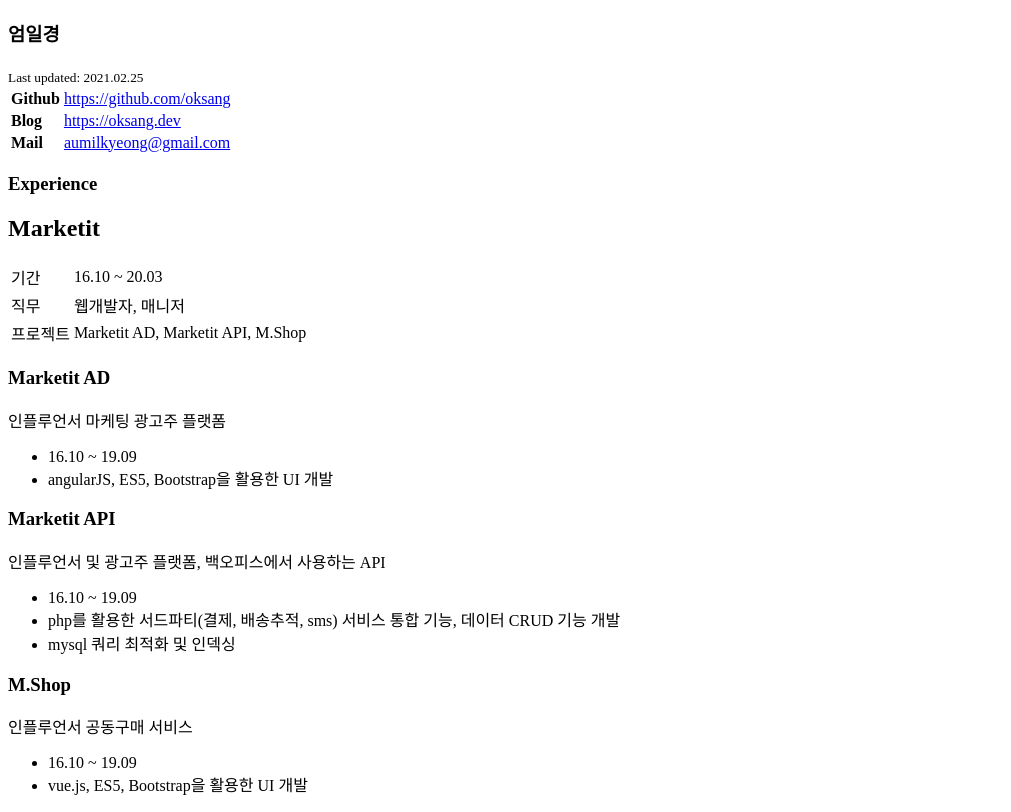
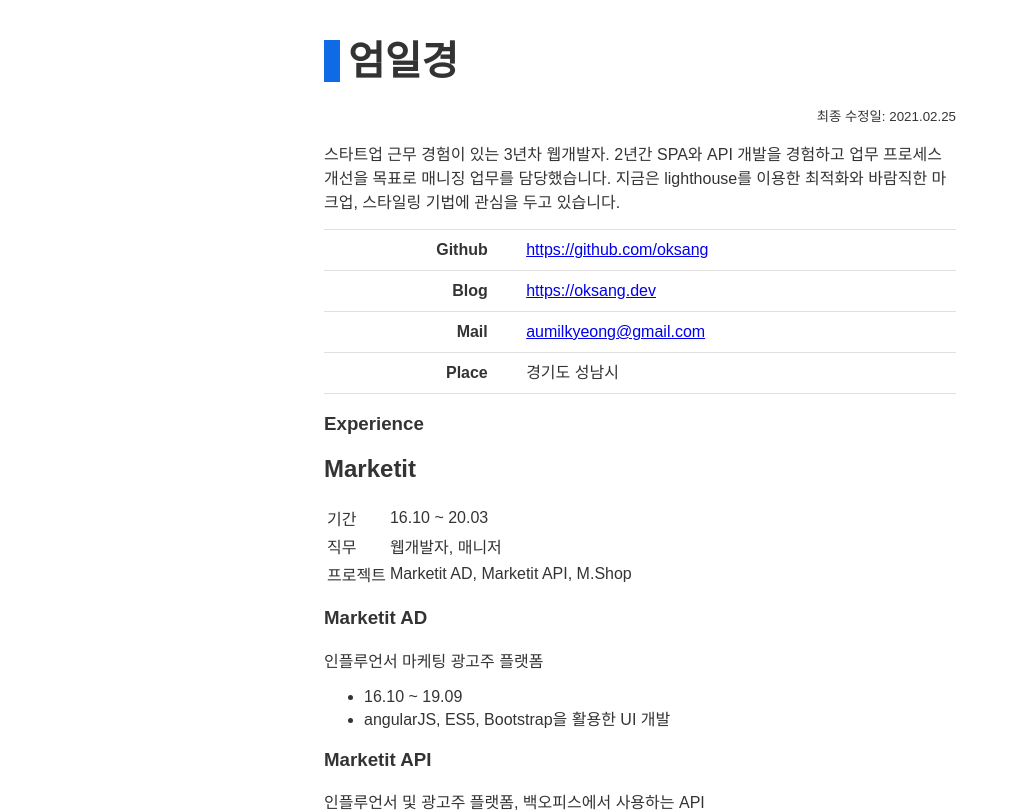
Before and after one commit to oksang/resume, a Next.js app: page / in a window 1280 px wide. Shown: the top 812 px of the page, without its empty margins (0-1011 px from the left). Built offline with nearby package versions, Linux system fonts and the light colour scheme.

Commit message:
헤더 컴포넌트 분리

```diff
--- /dev/null
+++ b/components/Header.js
@@ -0,0 +1,55 @@
+import styles from "../styles.module.css";
+
+export default function Header({
+  name,
+  summary,
+  github,
+  blog,
+  mail,
+  place,
+  updated,
+}) {
+  const mailToMe = `mailto:{mail}`;
+
+  return (
+    <section>
+      <h1 className={styles.heading1}>{name}</h1>
+      <sub className={styles.updated}>최종 수정일: {updated}</sub>
+      <p>{summary}</p>
+      <table className={styles.default}>
+        <tbody>
+          <tr>
+            <td className={styles.default}>
+              <strong>Github</strong>
+            </td>
+            <td className={styles.default}>
+              <a href={github}>{github}</a>
+            </td>
+          </tr>
+          <tr>
+            <td className={styles.default}>
+              <strong>Blog</strong>
+            </td>
+            <td className={styles.default}>
+              <a href={blog}>{blog}</a>
+            </td>
+          </tr>
+          <tr>
+            <td className={styles.default}>
+              <strong>Mail</strong>
+            </td>
+            <td className={styles.default}>
+              <a href={mailToMe}>{mail}</a>
+            </td>
+          </tr>
+          <tr>
+            <td className={styles.default}>
+              <strong>Place</strong>
+            </td>
+            <td className={styles.default}>{place}</td>
+          </tr>
+        </tbody>
+      </table>
+    </section>
+  );
+}
--- a/pages/index.js
+++ b/pages/index.js
@@ -1,40 +1,19 @@
+import styles from "../styles.module.css";
+
+import Header from "../components/Header";
+
 export default function Resume() {
   return (
-    <article>
-      <section>
-        <h1>엄일경</h1>
-        <sub>Last updated: 2021.02.25</sub>
-        <table>
-          <tbody>
-            <tr>
-              <td>
-                <strong>Github</strong>
-              </td>
-              <td>
-                <a href="https://github.com/oksang">
-                  https://github.com/oksang
-                </a>
-              </td>
-            </tr>
-            <tr>
-              <td>
-                <strong>Blog</strong>
-              </td>
-              <td>
-                <a href="https://github.com/oksang">https://oksang.dev</a>
-              </td>
-            </tr>
-            <tr>
-              <td>
-                <strong>Mail</strong>
-              </td>
-              <td>
-                <a href="mailto:aumilkyeong@gmail.com">aumilkyeong@gmail.com</a>
-              </td>
-            </tr>
-          </tbody>
-        </table>
-      </section>
+    <article className={styles.container}>
+      <Header
+        name="엄일경"
+        summary="스타트업 근무 경험이 있는 3년차 웹개발자. 2년간 SPA와 API 개발을 경험하고 업무 프로세스 개선을 목표로 매니징 업무를 담당했습니다. 지금은 lighthouse를 이용한 최적화와 바람직한 마크업, 스타일링 기법에 관심을 두고 있습니다."
+        github="https://github.com/oksang"
+        blog="https://oksang.dev"
+        mail="aumilkyeong@gmail.com"
+        place="경기도 성남시"
+        updated="2021.02.25"
+      />
       <section>
         <h1>Experience</h1>
         <h2>Marketit</h2>
--- a/styles.module.css
+++ b/styles.module.css
@@ -1,10 +1,40 @@
-.hello {
-  font: 15px Helvetica, Arial, sans-serif;
-  background: #eee;
-  padding: 100px;
-  text-align: center;
-  transition: 100ms ease-in background;
+.container {
+  font-family: Noto Sans KR, sans-serif;
+  box-sizing: border-box;
+  overflow-y: scroll;
+  color: hsla(0, 0%, 0%, 0.8);
+  width: 50%;
+  margin: auto;
 }
-.hello:hover {
-  background: #ccc;
+
+.heading1 {
+  border-left: 1rem solid #0f6ae5;
+  padding-left: 0.5rem;
+  padding-bottom: 0;
+  line-height: 1.05;
+  margin: 2rem 0 1.5rem;
+  font-size: 2.5rem;
 }
+
+sub.updated {
+  display: block;
+  text-align: right;
+}
+
+table.default {
+  width: 100%;
+  line-height: 2.5;
+  border-color: grey;
+  border-collapse: collapse;
+}
+
+td.default {
+  border-top: 1px solid hsla(0, 0%, 0%, 0.12);
+  border-bottom: 1px solid hsla(0, 0%, 0%, 0.12);
+  padding: 0 1.2rem;
+}
+
+td.default:first-child {
+  text-align: right;
+  font-weight: bolder;
+}
```
Also changed, not shown: 1 other file (tests, documents, lock files or other folders).
